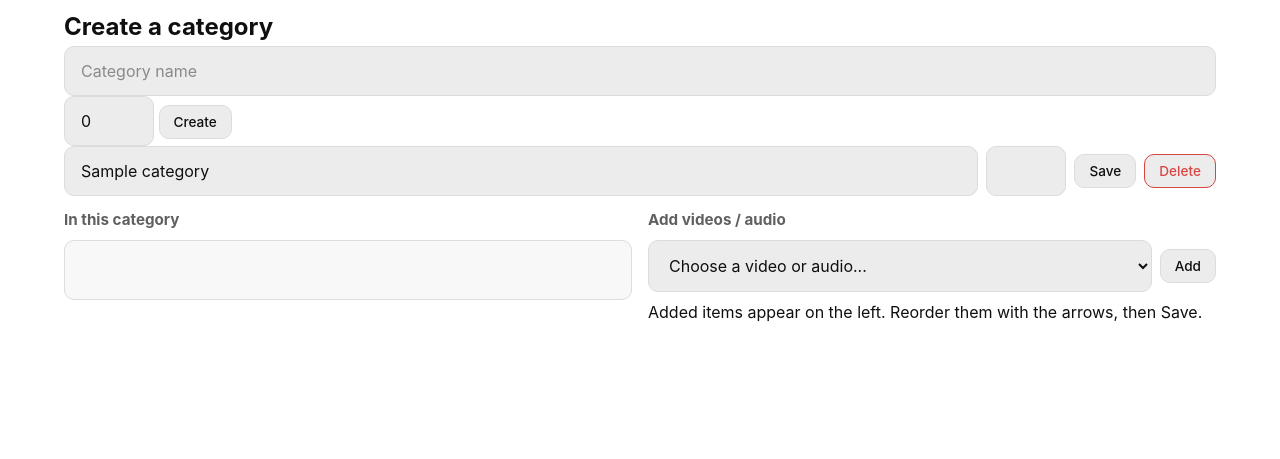
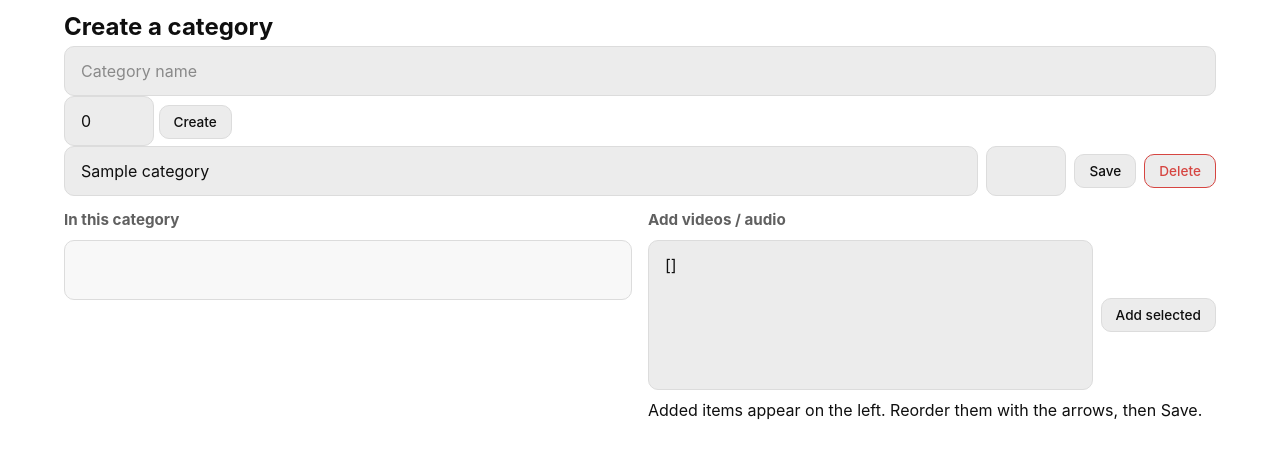
Before and after one commit to Makdial/fazakkir-dmwm, a Django app: template fazakkir_dmwm/dashboard/templates/dashboard/categories.html in a window 1280 px wide. Shown: the part 253-712 px from the top of the page. Run offline with Django 5.2, Linux system fonts and the light colour scheme; the template is opened without the code that fills it: most values are stand-ins (such as "Sample title", 1, 10 or a date in 2020); some libraries are stand-ins or nearby versions.

Commit message:
Allow adding multiple videos at once to a category

```diff
--- a/fazakkir_dmwm/dashboard/templates/dashboard/categories.html
+++ b/fazakkir_dmwm/dashboard/templates/dashboard/categories.html
@@ -66,13 +66,12 @@
             <div class="category-column">
                 <h3>{% trans "Add videos / audio" %}</h3>
                 <div class="add-row">
-                    <select class="form-input" data-available="{{ category.id }}">
-                        <option value="">{% trans "Choose a video or audio..." %}</option>
+                    <select class="form-input" data-available="{{ category.id }}" multiple size="6">
                         {% for video in videos %}
                         <option value="{{ video.id }}">{{ video.title }}</option>
                         {% endfor %}
                     </select>
-                    <button type="button" class="btn-small" data-add="{{ category.id }}">{% trans "Add" %}</button>
+                    <button type="button" class="btn-small" data-add="{{ category.id }}">{% trans "Add selected" %}</button>
                 </div>
                 <p class="dash-hint">{% trans "Added items appear on the left. Reorder them with the arrows, then Save." %}</p>
             </div>
@@ -119,16 +118,17 @@
         btn.addEventListener('click', () => {
             const cat = btn.dataset.add;
             const select = document.querySelector('[data-available="' + cat + '"]');
-            const id = select.value;
+            const list = document.querySelector('[data-list="' + cat + '"]');
+            const selected = [...select.selectedOptions];
+            selected.forEach(opt => {
+                const id = opt.value;
                 if (!id) return;
-            const title = select.options[select.selectedIndex].text;
-            const list = document.querySelector('[data-list="' + cat + '"]');
                 if (list.querySelector('li[data-id="' + id + '"]')) return;
                 const li = document.createElement('li');
                 li.dataset.id = id;
                 const span = document.createElement('span');
                 span.className = 'video-title';
-            span.textContent = title;
+                span.textContent = opt.text;
                 const actions = document.createElement('span');
                 actions.className = 'video-actions';
                 const up = document.createElement('button'); up.type='button'; up.className='move-up'; up.title='{% trans "Move up" %}'; up.textContent='↑';
@@ -137,7 +137,9 @@
                 actions.append(up, down, rem);
                 li.append(span, actions);
                 list.appendChild(li);
-            select.value = '';
+            });
+            // clear selection
+            [...select.options].forEach(o => o.selected = false);
             sync(cat);
         });
     });
```
Lines whose indentation alone changed are shown as unchanged.
